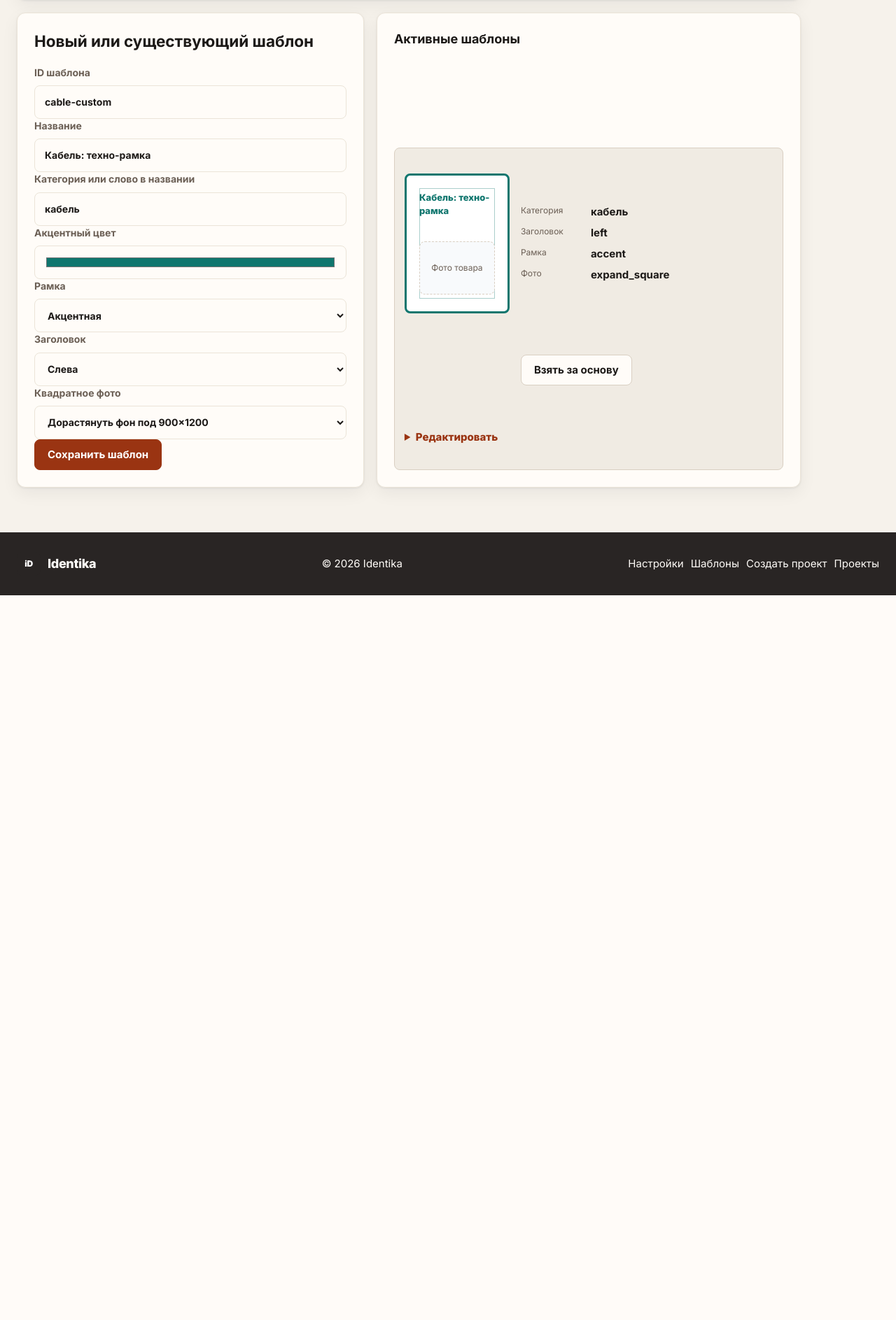
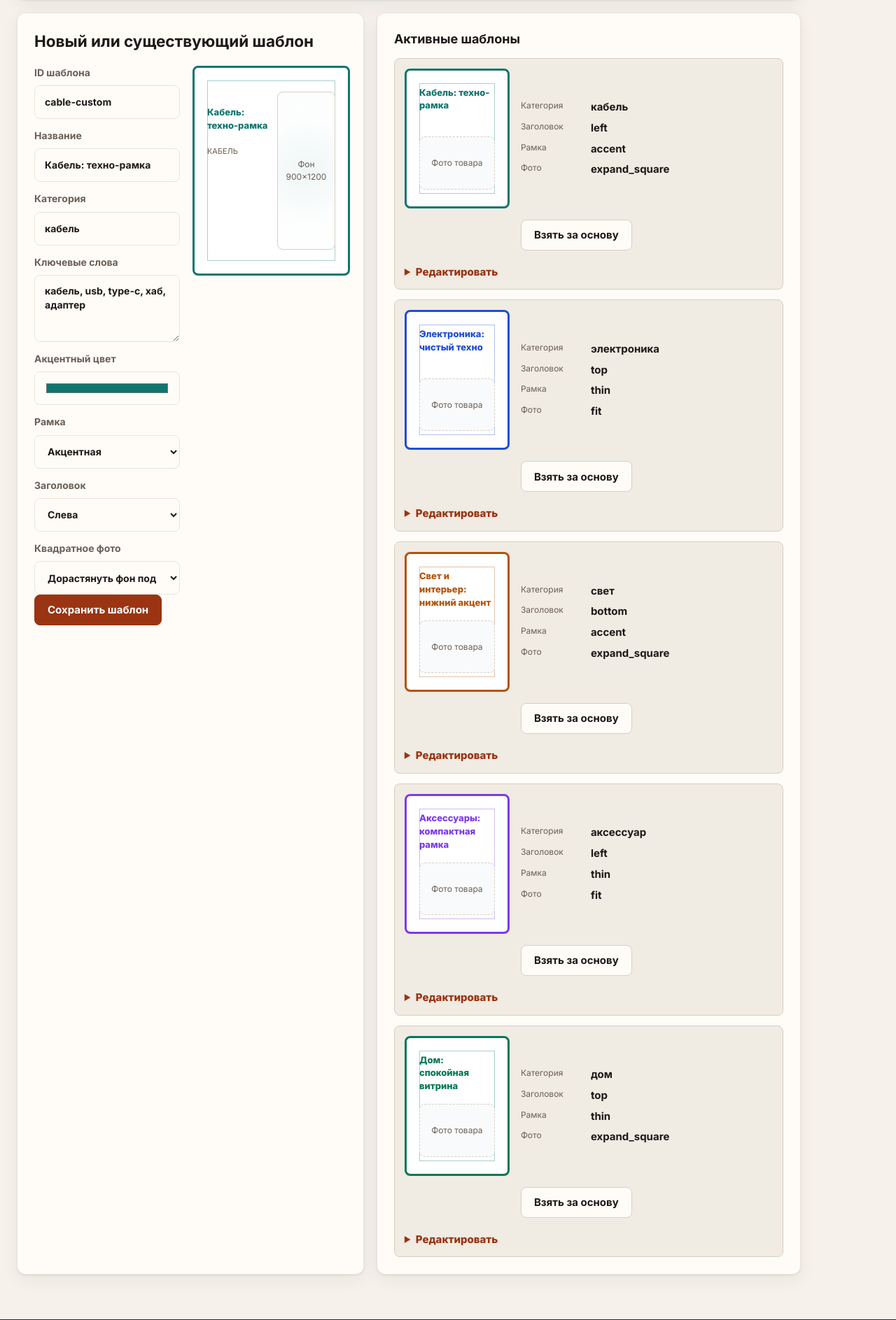
Before and after one commit to TuzVik-bot/identika-wb-ai, a FastAPI app: page /templates in a window 1280 px wide. Shown: the part 298-2185 px from the top of the page at 70% size. Before the commit the page ends 1149 px from the top, so only its background shows below. Run offline with FastAPI, Linux system fonts and the light colour scheme; data that the repository does not hold is empty.

Commit message:
Expand category template builder

```diff
--- a/app/identika/static/app.css
+++ b/app/identika/static/app.css
@@ -2039,6 +2069,23 @@
   gap: 18px;
 }
 
+.template-builder {
+  display: grid;
+  grid-template-columns: minmax(0, 1fr) minmax(180px, 220px);
+  gap: 18px;
+  align-items: start;
+}
+
+.template-builder__fields {
+  display: grid;
+  gap: 14px;
+}
+
+.template-live {
+  position: sticky;
+  top: 92px;
+}
+
 .templates-list {
   display: grid;
   gap: 14px;
@@ -2112,6 +2168,7 @@
 }
 
 .template-preview__title,
+.template-preview__subtitle,
 .template-preview__photo {
   position: absolute;
   left: 18px;
@@ -2126,6 +2183,13 @@
   font-size: 13px;
 }
 
+.template-preview__subtitle {
+  top: 54px;
+  color: var(--text-soft);
+  font-size: 11px;
+  text-transform: uppercase;
+}
+
 .template-preview__photo {
   bottom: 24px;
   padding: 28px 10px;
@@ -2137,6 +2201,53 @@
   background: #f8fafc;
 }
 
+.template-preview[data-title-position="left"] .template-preview__title {
+  top: 54px;
+  right: 52%;
+}
+
+.template-preview[data-title-position="left"] .template-preview__subtitle {
+  top: 112px;
+  right: 52%;
+}
+
+.template-preview[data-title-position="left"] .template-preview__photo {
+  left: 54%;
+  top: 34px;
+  bottom: 34px;
+  display: grid;
+  place-items: center;
+}
+
+.template-preview[data-title-position="bottom"] .template-preview__title {
+  top: auto;
+  bottom: 26px;
+}
+
+.template-preview[data-title-position="bottom"] .template-preview__subtitle {
+  top: auto;
+  bottom: 10px;
+}
+
+.template-preview[data-title-position="bottom"] .template-preview__photo {
+  top: 28px;
+  bottom: 72px;
+  display: grid;
+  place-items: center;
+}
+
+.template-preview[data-photo-treatment="expand_square"] .template-preview__photo {
+  background:
+    linear-gradient(rgba(255, 255, 255, 0.72), rgba(255, 255, 255, 0.72)),
+    radial-gradient(circle at center, color-mix(in srgb, var(--template-accent, var(--accent)) 24%, #fff), #f8fafc 62%);
+  border-style: solid;
+}
+
+.template-preview--large {
+  min-height: 300px;
+  aspect-ratio: 3 / 4;
+}
+
 .template-card dl {
   display: grid;
   gap: 8px;
--- a/app/identika/templates/templates.html
+++ b/app/identika/templates/templates.html
@@ -29,6 +29,8 @@
     <section class="surface-card settings-form">
       <h2>Новый или существующий шаблон</h2>
       <form method="post" action="{{ base_path }}/templates">
+        <div class="template-builder">
+          <div class="template-builder__fields">
             <label class="field">
               ID шаблона
               <input data-template-field="template_id" name="template_id" value="cable-custom" required>
@@ -38,8 +40,12 @@
               <input data-template-field="name" name="name" value="Кабель: техно-рамка" required>
             </label>
             <label class="field">
-          Категория или слово в названии
+              Категория
               <input data-template-field="category" name="category" value="кабель" required>
+            </label>
+            <label class="field">
+              Ключевые слова
+              <textarea data-template-field="keywords" name="keywords" rows="3">кабель, usb, type-c, хаб, адаптер</textarea>
             </label>
             <label class="field">
               Акцентный цвет
@@ -68,6 +74,15 @@
                 <option value="fit">Просто вписать</option>
               </select>
             </label>
+          </div>
+          <aside class="template-live" aria-label="Предпросмотр шаблона">
+            <div class="template-preview template-preview--large" data-live-preview style="--template-accent: #0f766e">
+              <span class="template-preview__title" data-live-title>Кабель: техно-рамка</span>
+              <span class="template-preview__subtitle" data-live-category>кабель</span>
+              <span class="template-preview__photo" data-live-photo>Фото товара</span>
+            </div>
+          </aside>
+        </div>
         <div class="settings-actions">
           <button type="submit" class="button button--accent">Сохранить шаблон</button>
         </div>
@@ -94,6 +109,7 @@
           data-template-id="{{ template.id }}"
           data-template-name="{{ template.name }}"
           data-template-category="{{ template.category }}"
+          data-template-keywords="{{ template.keywords|join(', ') }}"
           data-template-accent-color="{{ template.accent_color }}"
           data-template-frame-style="{{ template.frame_style }}"
           data-template-title-position="{{ template.title_position }}"
@@ -108,6 +124,9 @@
             </label>
             <label class="field">Категория
               <input name="category" value="{{ template.category }}" required>
+            </label>
+            <label class="field">Ключевые слова
+              <textarea name="keywords" rows="3">{{ template.keywords|join(', ') }}</textarea>
             </label>
             <label class="field">Цвет
               <input type="color" name="accent_color" value="{{ template.accent_color }}">
@@ -158,25 +177,55 @@
     ])
   );
   const title = document.getElementById('templates-title');
+  const live = document.querySelector('[data-live-preview]');
+  const liveTitle = document.querySelector('[data-live-title]');
+  const liveCategory = document.querySelector('[data-live-category]');
+  const livePhoto = document.querySelector('[data-live-photo]');
 
   function customId(id) {
     if (!id) return 'custom-template';
     return id.endsWith('-custom') ? id : `${id.replace(/-default$/, '')}-custom`;
   }
 
+  function updatePreview() {
+    if (!live) return;
+    const accent = fields.accent_color?.value || '#2563eb';
+    const titleValue = fields.name?.value || 'Новый шаблон';
+    const categoryValue = fields.category?.value || 'категория';
+    const frame = fields.frame_style?.value || 'thin';
+    const position = fields.title_position?.value || 'top';
+    const photo = fields.photo_treatment?.value || 'expand_square';
+    live.style.setProperty('--template-accent', accent);
+    live.dataset.frame = frame;
+    live.dataset.titlePosition = position;
+    live.dataset.photoTreatment = photo;
+    if (liveTitle) liveTitle.textContent = titleValue;
+    if (liveCategory) liveCategory.textContent = categoryValue;
+    if (livePhoto) livePhoto.textContent = photo === 'expand_square' ? 'Фон 900×1200' : 'Фото вписано';
+  }
+
+  Object.values(fields).forEach((field) => {
+    field.addEventListener('input', updatePreview);
+    field.addEventListener('change', updatePreview);
+  });
+
   document.querySelectorAll('.template-copy-btn').forEach((button) => {
     button.addEventListener('click', () => {
       fields.template_id.value = customId(button.dataset.templateId || '');
       fields.name.value = `${button.dataset.templateName || 'Шаблон'} · копия`;
       fields.category.value = button.dataset.templateCategory || '';
+      fields.keywords.value = button.dataset.templateKeywords || '';
       fields.accent_color.value = button.dataset.templateAccentColor || '#2563eb';
       fields.frame_style.value = button.dataset.templateFrameStyle || 'thin';
       fields.title_position.value = button.dataset.templateTitlePosition || 'top';
       fields.photo_treatment.value = button.dataset.templatePhotoTreatment || 'expand_square';
+      updatePreview();
       title?.scrollIntoView({ behavior: 'smooth', block: 'start' });
       fields.name.focus();
     });
   });
+
+  updatePreview();
 });
 </script>
 {% endblock %}
```
Also changed, not shown: other parts of app/identika/static/app.css (+47 -0 lines), app/identika/services/category_templates.py (+77 -16 lines), app/identika/templates/job.html (+24 -14 lines), tests/test_generation.py (+29 -2 lines), tests/test_source_photos.py (+1 -1 lines), tests/test_ui_flows.py (+17 -0 lines), tests/test_uploads.py (+1 -1 lines). Lines whose indentation alone changed are shown as unchanged.
